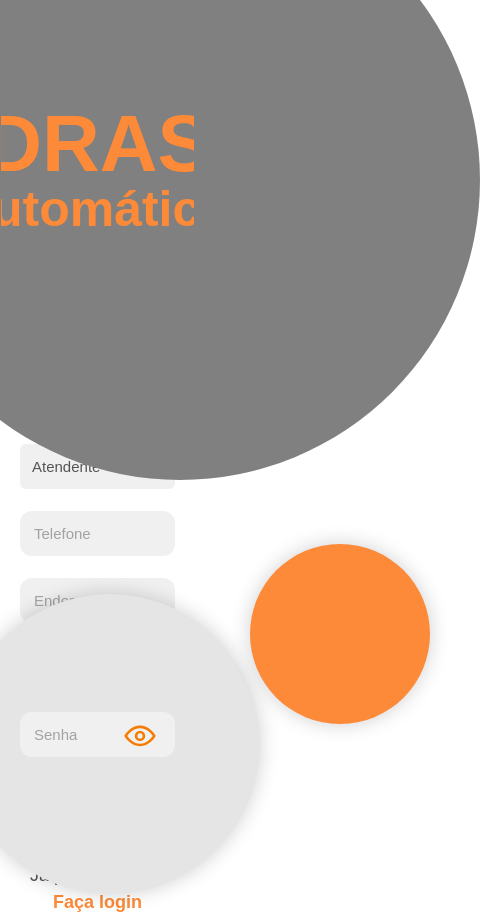
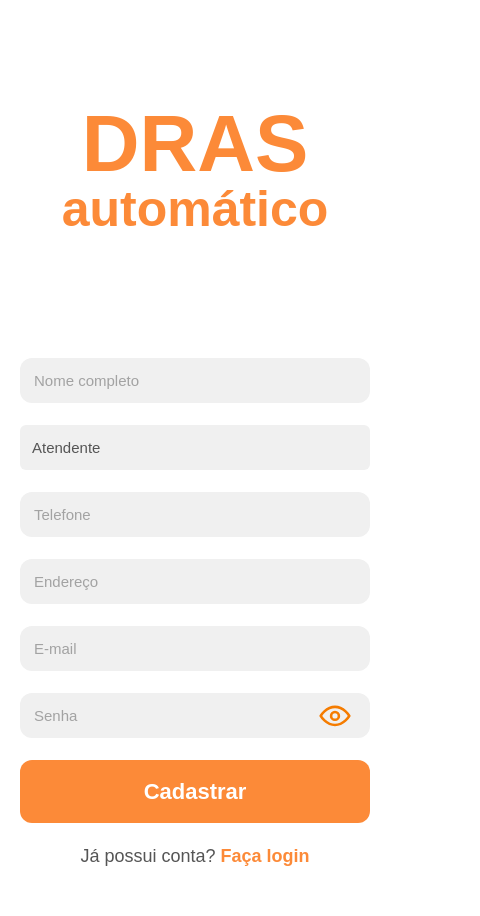
Before and after one commit to gabiopires/DRAS, a Next.js app: page /usuario in a window 390 px wide. Shown: the whole page, 480 px wide, since content can reach past the window. After the commit the page ends 870 px from the top, so only its background shows below. Built offline with nearby package versions, Linux system fonts and the light colour scheme.

Commit message:
fix: responsividade

```diff
--- a/src/pages/api/apiCadastrar.ts
+++ b/src/pages/api/apiCadastrar.ts
@@ -221,7 +221,7 @@ export default async function Cadastrar(req: NextApiRequest, res: NextApiRespons
         const connection = await pool.getConnection();
         const [rowsPessoa]: any[] = await connection.query(`
           UPDATE pessoa SET
-            nome = ?, endereco = ?, referenciaFamiliar = ?, centroSaude = ?, deficiencia = ?, situacaoRua = ?, sexo = ?,
+            nome = ?, endereco = ?, referenciaFamiliar = ?, id_centroSaude = ?, deficiencia = ?, situacaoRua = ?, sexo = ?,
             identificacao = ?, id_categoriaUsuario = ?, id_territorio = ?
           WHERE id = ?`, [
           nome, endereco, referenciaFamiliar, centroSaude, deficiencia, situacaoRua, sexo,
--- a/src/pages/cadastros/cadastroIndividual.tsx
+++ b/src/pages/cadastros/cadastroIndividual.tsx
@@ -21,7 +21,7 @@ export default function CadastroIndividual({ pessoa, onClose }: Props) {
   const [endereco, setEndereco] = useState(pessoa?.endereco ?? "");
   const [identificacao, setIdentificacao] = useState(pessoa?.identificacao ?? -1);
   const [territorioId, setTerritorioId] = useState(pessoa?.idTerritorio ?? -1);
-  const [centroSaude, setCentroSaude] = useState(pessoa?.centroSaude ?? "");
+  const [centroSaude, setCentroSaude] = useState(pessoa?.idCentroSaude ?? -1);
   const [sexo, setSexo] = useState(pessoa?.sexo ?? "");
   const [deficiencia, setDeficiencia] = useState(pessoa?.deficiencia ?? "");
   const [situacaoRua, setSituacaoRua] = useState(pessoa?.situacaoRua ?? "");
@@ -42,6 +42,7 @@ export default function CadastroIndividual({ pessoa, onClose }: Props) {
   const [dataTecnico, setDataTecnico] = useState<{id: string, nome: string}[]>([]);
   const [dataTerritorios, setDataTerritorio] = useState<{id: string, descricao: string}[]>([]);
   const [dataEncaminhamento, setDataEncaminhamento] = useState<{id: string, descricao: string}[]>([]);
+  const [dataCentroSaude, setDataCentroSaude] = useState<{id: string, descricao: string}[]>([]);
   const [permissao, setPermissao] = useState<string>("");
   const [showAlerts,setshowAlerts]= useState(false);
 
@@ -65,6 +66,7 @@ export default function CadastroIndividual({ pessoa, onClose }: Props) {
         setDataTecnico(data.tecnicoResponsavel)
         setDataViolacao(data.violacao)
         setDataEncaminhamento(data.encaminhamento);
+        setDataCentroSaude(data.centroSaude)
       }else if (response.status === 401){
         setshowAlerts(true)
         dataAlerts = {
@@ -142,7 +144,7 @@ export default function CadastroIndividual({ pessoa, onClose }: Props) {
         alertButtons: ["Ok"],
         alertsCommans: [()=>{setshowAlerts(false)}]
       }
-    }else if(centroSaude == ""){
+    }else if(centroSaude == -1){
       setshowAlerts(true)
       dataAlerts = {
         alertText: "Digite um centro de saúde",
@@ -461,7 +463,11 @@ export default function CadastroIndividual({ pessoa, onClose }: Props) {
           <div className="cadastroModal_item">
             <label>Centro de Saúde</label>
             {edit?
-              <input type="text" placeholder="Digite o centro de saúde" value={centroSaude} onChange={(evt)=>{setCentroSaude(evt.target.value)}}></input>
+              <select className="pesquisaArea2_div_select" value={centroSaude} onChange={(e) => {setCentroSaude(Number(e.target.value))}}>
+                {dataCentroSaude.map((t, index)=>(
+                  <option key={index} value={t.id}>{t.descricao}</option>
+                ))}
+              </select>
             :
               <p>{centroSaude}</p>
             }
--- a/src/pages/usuario/index.tsx
+++ b/src/pages/usuario/index.tsx
@@ -113,9 +113,9 @@ export default function Cadastrar() {
       {showAlerts&&<Alerta dataAlert={dataAlerts}/>}
       {/* Lado esquerdo */}
       <div className="left">
-        <div className="circle-big"></div>
+        {/* <div className="circle-big"></div>
         <div className="circle-small"></div>
-        <div className="circle-orange"></div>
+        <div className="circle-orange"></div> */}
 
         <div className="title-box">
           <h1 className="title">DRAS</h1>
--- a/src/styles/alerta.css
+++ b/src/styles/alerta.css
@@ -18,7 +18,7 @@
 }
 
 .boxAlert{
-    height: 50%;
+    height: 45%;
     width: 30%;
     display: flex;
     flex-direction: column;
--- a/src/styles/login.css
+++ b/src/styles/login.css
@@ -3,6 +3,24 @@
   width: 100%;
   height: 100vh;
   display: flex;
+  display: flex;
+  align-items: center;
+  justify-content: center;
+}
+
+@Media (max-width: 767px){
+  .container {
+    flex-direction: column;
+  }
+
+  .login-title{
+    display: none !important;
+  }
+
+  .right{
+    width: 100% !important;
+    justify-content: start !important;
+  }
 }
 
 /* Lado esquerdo */
@@ -13,8 +31,6 @@
   align-items: center;
   justify-content: center;
   color: white;
-  overflow: hidden;
-  border: solid 1px;
 }
 
 /* Círculo grande */
@@ -83,7 +99,6 @@
   display: flex;
   flex-direction: column;
   justify-content: center;
-  padding: 0 80px;
 }
 
 .login-title {
@@ -91,6 +106,10 @@
   font-weight: bold;
   color: #fc8a38;
   margin-bottom: 40px;
+  width: 100%;
+  display: flex;
+  align-items: center;
+  justify-content: center;
 }
 
 /* Inputs */
```
